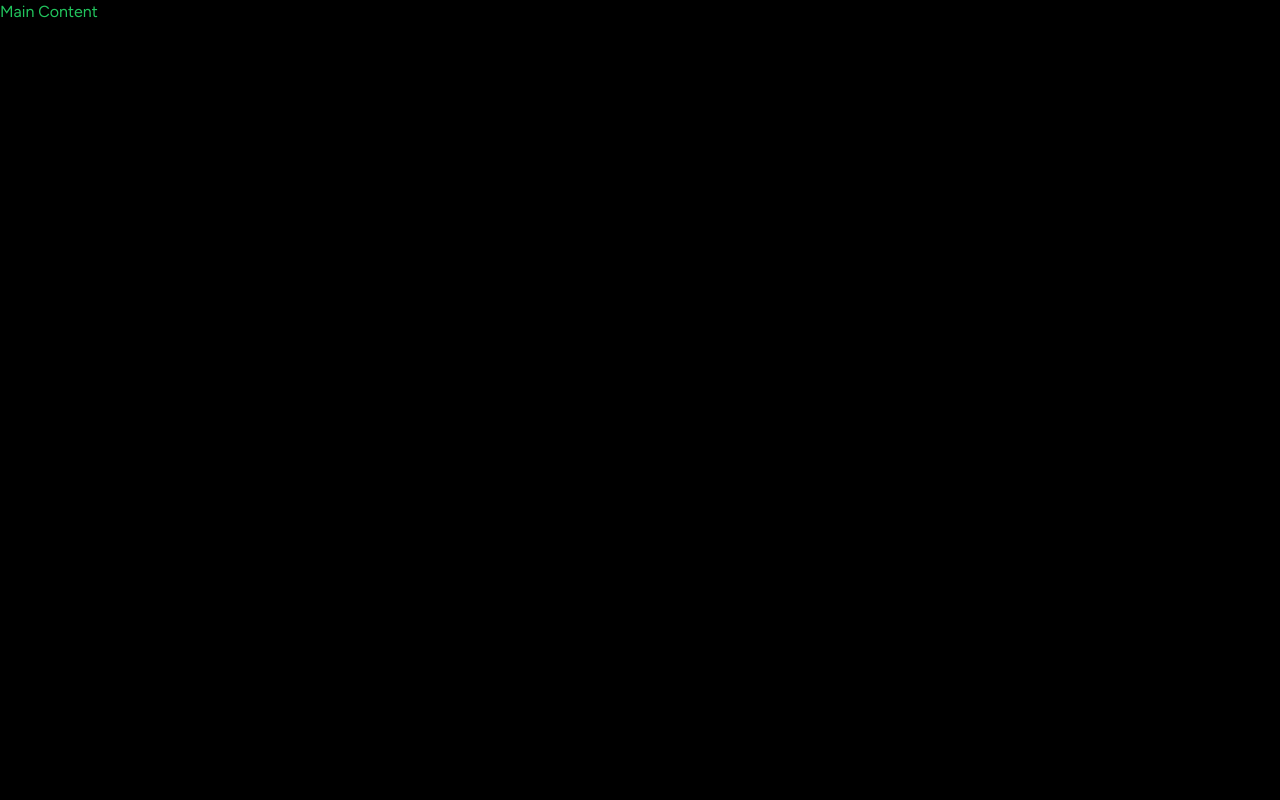
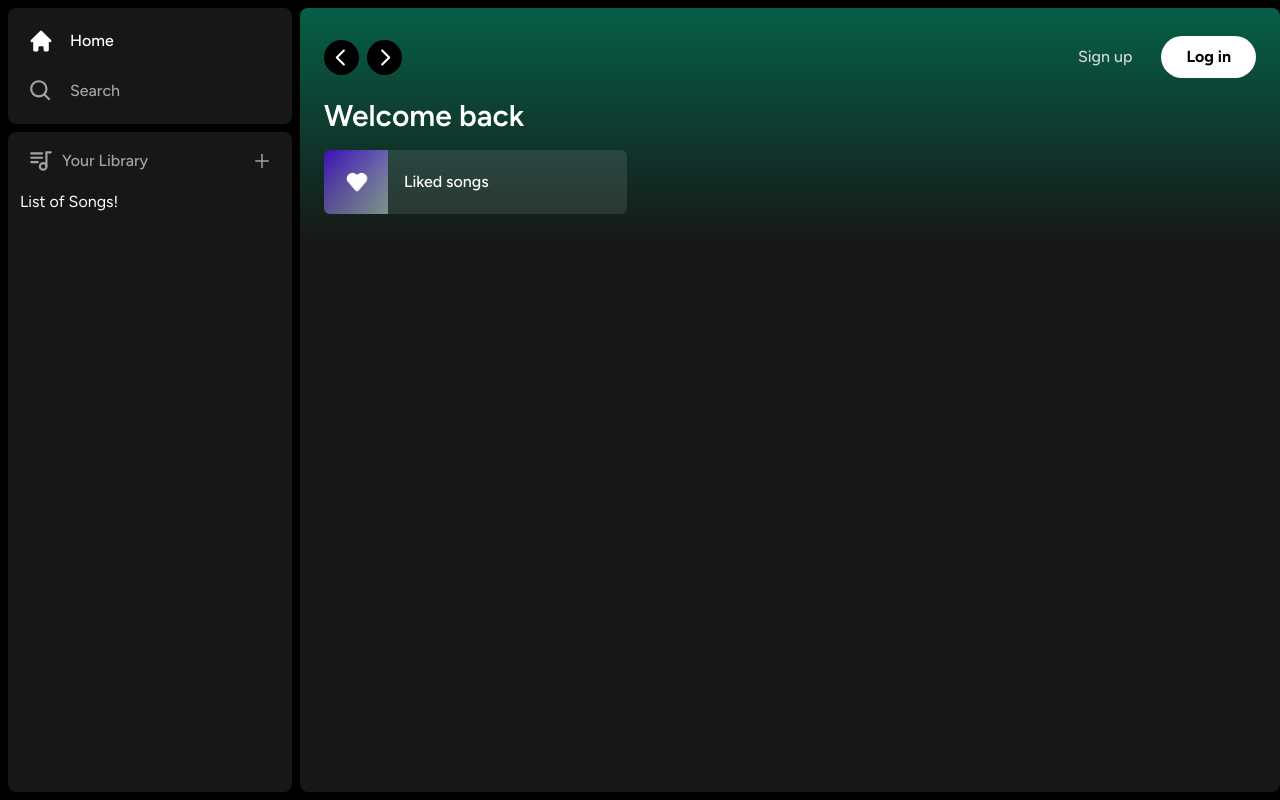
Before and after one commit to NRotondaro/spotify-clone-2.0, a Next.js app: page / in a window 1280 px wide. Built offline with nearby package versions, Linux system fonts and the light colour scheme.

Commit message:
feat: add initial layout

```diff
--- a/app/(site)/page.tsx
+++ b/app/(site)/page.tsx
@@ -1,3 +1,21 @@
+import { Header } from '@/components/Header';
+import { ListItem } from '@/components/ListItem';
+
 export default function Home() {
-  return <div className='text-green-500'>Main Content</div>;
+  return (
+    <div className='bg-neutral-900 rounded-lg h-full w-full overflow-hidden overflow-y-auto'>
+      <Header>
+        <div className='mb-2'>
+          <h1 className='text-white text-3xl font-semibold'>Welcome back</h1>
+          <div className='grid grid-cols-1 sm:grid-cols-2 xl:sm:grid-cols-3 2xl:sm:grid-cols-4 gap-3 mt-4'>
+            <ListItem
+              image='/images/liked.png'
+              name='Liked songs'
+              href='liked'
+            />
+          </div>
+        </div>
+      </Header>
+    </div>
+  );
 }
--- /dev/null
+++ b/components/Box.tsx
@@ -0,0 +1,17 @@
+'use client';
+
+import { twMerge } from 'tailwind-merge';
+
+interface BoxProps {
+  children: React.ReactNode;
+  className?: string;
+}
+export const Box: React.FC<BoxProps> = ({ children, className }) => {
+  return (
+    <div
+      className={twMerge(`bg-neutral-900 rounded-lg h-fit w-full`, className)}
+    >
+      {children}
+    </div>
+  );
+};
--- /dev/null
+++ b/components/Button.tsx
@@ -0,0 +1,27 @@
+import { forwardRef } from 'react';
+import { twMerge } from 'tailwind-merge';
+
+interface ButtonProps extends React.ButtonHTMLAttributes<HTMLButtonElement> {}
+
+const Button = forwardRef<HTMLButtonElement, ButtonProps>(
+  ({ className, children, disabled, type = 'button', ...props }, ref) => {
+    return (
+      <button
+        type={type}
+        className={twMerge(
+          `w-full rounded-full bg-green-500 border border-transparent px-3 py-3 disabled:cursor-not-allowed disabled:opacity-50 text-black font-bold hover:opacity-75 transition`,
+          className
+        )}
+        disabled={disabled}
+        ref={ref}
+        {...props}
+      >
+        {children}
+      </button>
+    );
+  }
+);
+
+Button.displayName = 'Button';
+
+export default Button;
--- /dev/null
+++ b/components/Header.tsx
@@ -0,0 +1,72 @@
+'use client';
+
+import { useRouter } from 'next/navigation';
+import { twMerge } from 'tailwind-merge';
+import { RxCaretLeft, RxCaretRight } from 'react-icons/rx';
+import { HiHome } from 'react-icons/hi';
+import { BiSearch } from 'react-icons/bi';
+import Button from './Button';
+
+interface HeaderProps {
+  children: React.ReactNode;
+  className?: string;
+}
+
+export const Header: React.FC<HeaderProps> = ({ children, className }) => {
+  const router = useRouter();
+
+  const handleLogout = () => {
+    // Handle logout in the future
+  };
+  return (
+    <div
+      className={twMerge(
+        `h-fit bg-gradient-to-b from-emerald-800 p-6`,
+        className
+      )}
+    >
+      <div className='w-full mb-4 flex items-center justify-between'>
+        <div className='hidden md:flex gap-x-2 items-center'>
+          <button
+            onClick={() => router.back()}
+            className='rounded-full bg-black flex items-center justify-center hover:opacity-75 transition'
+          >
+            <RxCaretLeft className='text-white' size={35} />
+          </button>
+          <button
+            onClick={() => router.forward()}
+            className='rounded-full bg-black flex items-center justify-center hover:opacity-75 transition'
+          >
+            <RxCaretRight className='text-white' size={35} />
+          </button>
+        </div>
+        <div className='flex md:hidden gap-x-2 items-center'>
+          <button className='rounded-full p-2 bg-white flex items-center justify-center hover:opacity-75 transition'>
+            <HiHome className='text-black' size={20} />
+          </button>
+          <button className='rounded-full p-2 bg-white flex items-center justify-center hover:opacity-75 transition'>
+            <BiSearch className='text-black' size={20} />
+          </button>
+        </div>
+        <div className='flex justify-between items-center gap-x-4'>
+          <>
+            <div>
+              <Button
+                onClick={() => {}}
+                className='bg-transparent text-neutral-300 font-medium'
+              >
+                Sign up
+              </Button>
+            </div>
+            <div>
+              <Button onClick={() => {}} className='bg-white px-6 py-2'>
+                Log in
+              </Button>
+            </div>
+          </>
+        </div>
+      </div>
+      {children}
+    </div>
+  );
+};
--- /dev/null
+++ b/components/Library.tsx
@@ -0,0 +1,26 @@
+'use client';
+
+import { TbPlaylist } from 'react-icons/tb';
+import { AiOutlinePlus } from 'react-icons/ai';
+
+export const Library = () => {
+  const onClick = () => {
+    // handle upload later
+  };
+  return (
+    <div className='flex flex-col'>
+      <div className='flex items-center justify-between px-5 pt-4'>
+        <div className='inline-flex items-center gap-x-2'>
+          <TbPlaylist className='text-neutral-400' size={26} />
+          <p className='text-neutral-400 font-medium text-md'>Your Library</p>
+        </div>
+        <AiOutlinePlus
+          onClick={onClick}
+          size={20}
+          className='text-neutral-400 cursor-pointer hover:text-white transition'
+        />
+      </div>
+      <div className='flex flex-col gap-y-2 mt-4 px-3'>List of Songs!</div>
+    </div>
+  );
+};
--- /dev/null
+++ b/components/ListItem.tsx
@@ -0,0 +1,32 @@
+'use client';
+
+import Image from 'next/image';
+import { useRouter } from 'next/navigation';
+import { FaPlay } from 'react-icons/fa';
+
+interface ListItemProps {
+  image: string;
+  name: string;
+  href: string;
+}
+
+export const ListItem: React.FC<ListItemProps> = ({ image, name, href }) => {
+  const router = useRouter();
+
+  const onClick = () => {
+    // Add authentication before push
+    router.push(href);
+  };
+
+  return (
+    <button className='relative group flex items-center rounded-md overflow-hidden gap-x-4 bg-neutral-100/10 hover:bg-neutral-100/20 transition pr-4'>
+      <div className='relative min-h-[64px] min-w-[64px]'>
+        <Image className='object-cover' fill src={image} alt='Image' />
+      </div>
+      <p className='font-medium truncate py-5'>{name}</p>
+      <div className='absolute transition opacity-0 rounded-full flex items-center justify-center bg-green-500 p-4 drop-shadow-md right-5 group-hover:opacity-100 hover:scale-110'>
+        <FaPlay className='text-black' />
+      </div>
+    </button>
+  );
+};
--- a/components/Sidebar.tsx
+++ b/components/Sidebar.tsx
@@ -4,6 +4,9 @@
 import { useMemo } from 'react';
 import { HiHome } from 'react-icons/hi';
 import { BiSearch } from 'react-icons/bi';
+import { Box } from './Box';
+import { SidebarItem } from './SidebarItem';
+import { Library } from './Library';
 
 interface SidebarProps {
   children: React.ReactNode;
@@ -29,5 +32,21 @@
     ],
     [pathname]
   );
-  return <div>{children}</div>;
+  return (
+    <div className='flex h-full'>
+      <div className='hidden md:flex flex-col gap-y-2 bg-black h-full w-[300px] p-2'>
+        <Box>
+          <div className='flex flex-col gap-y-4 px-5 py-4'>
+            {routes.map((item) => (
+              <SidebarItem key={item.label} {...item} />
+            ))}
+          </div>
+        </Box>
+        <Box className='overflow-y-auto h-full'>
+          <Library />
+        </Box>
+      </div>
+      <main className='h-full flex-1 overflow-y-auto py-2'>{children}</main>
+    </div>
+  );
 };
--- /dev/null
+++ b/components/SidebarItem.tsx
@@ -0,0 +1,30 @@
+import Link from 'next/link';
+import { IconType } from 'react-icons';
+import { twMerge } from 'tailwind-merge';
+
+interface SidebarItemProps {
+  icon: IconType;
+  label: string;
+  active?: boolean;
+  href: string;
+}
+
+export const SidebarItem: React.FC<SidebarItemProps> = ({
+  icon: Icon,
+  label,
+  active,
+  href,
+}) => {
+  return (
+    <Link
+      href={href}
+      className={twMerge(
+        'flex flex-row h-auto items-center w-full gap-x-4 text-md font-medium cursor-pointer hover:text-white transition text-neutral-400 py-1',
+        active && 'text-white'
+      )}
+    >
+      <Icon size={26} />
+      <p className='truncate w-100'>{label}</p>
+    </Link>
+  );
+};
--- a/package.json
+++ b/package.json
@@ -20,6 +20,7 @@
     "react": "18.2.0",
     "react-dom": "18.2.0",
     "react-icons": "^4.9.0",
+    "tailwind-merge": "^1.13.0",
     "tailwindcss": "3.3.2",
     "typescript": "5.1.3"
   }
```
Also changed, not shown: public/images/liked.png (added), 1 other file (tests, documents, lock files or other folders).
